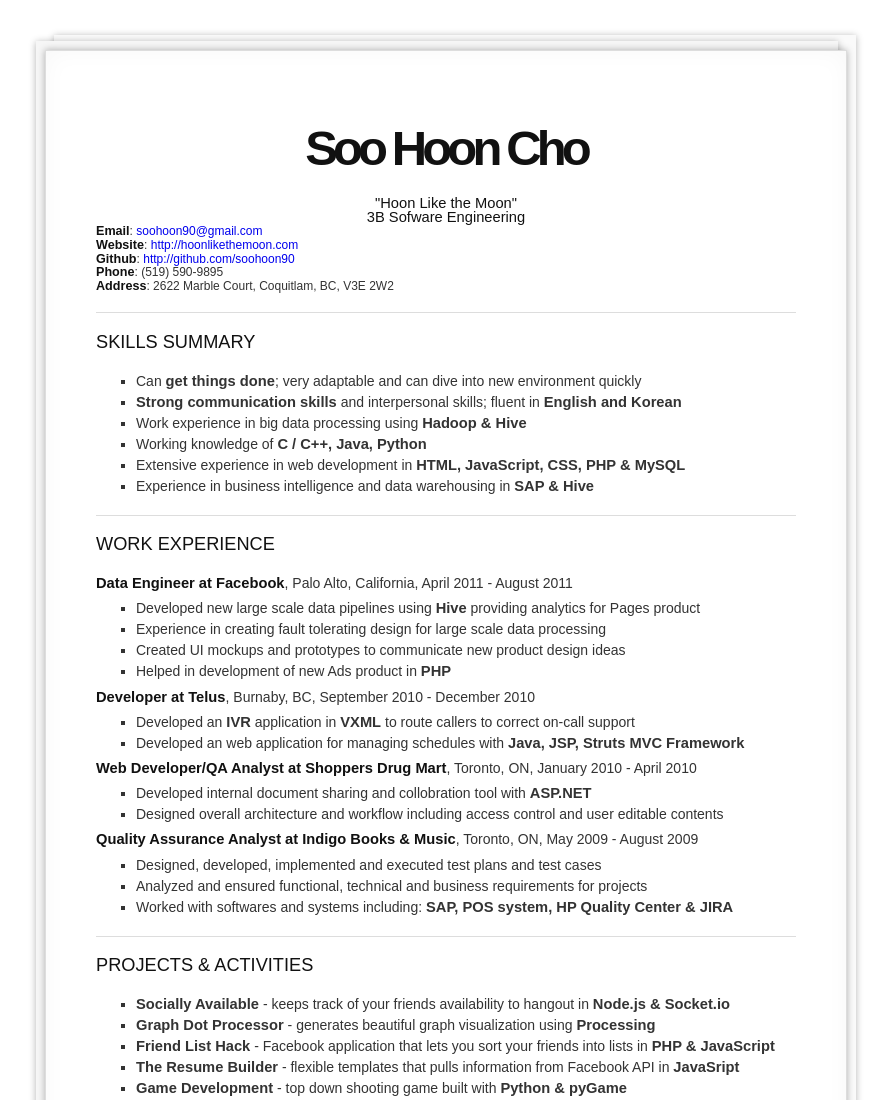
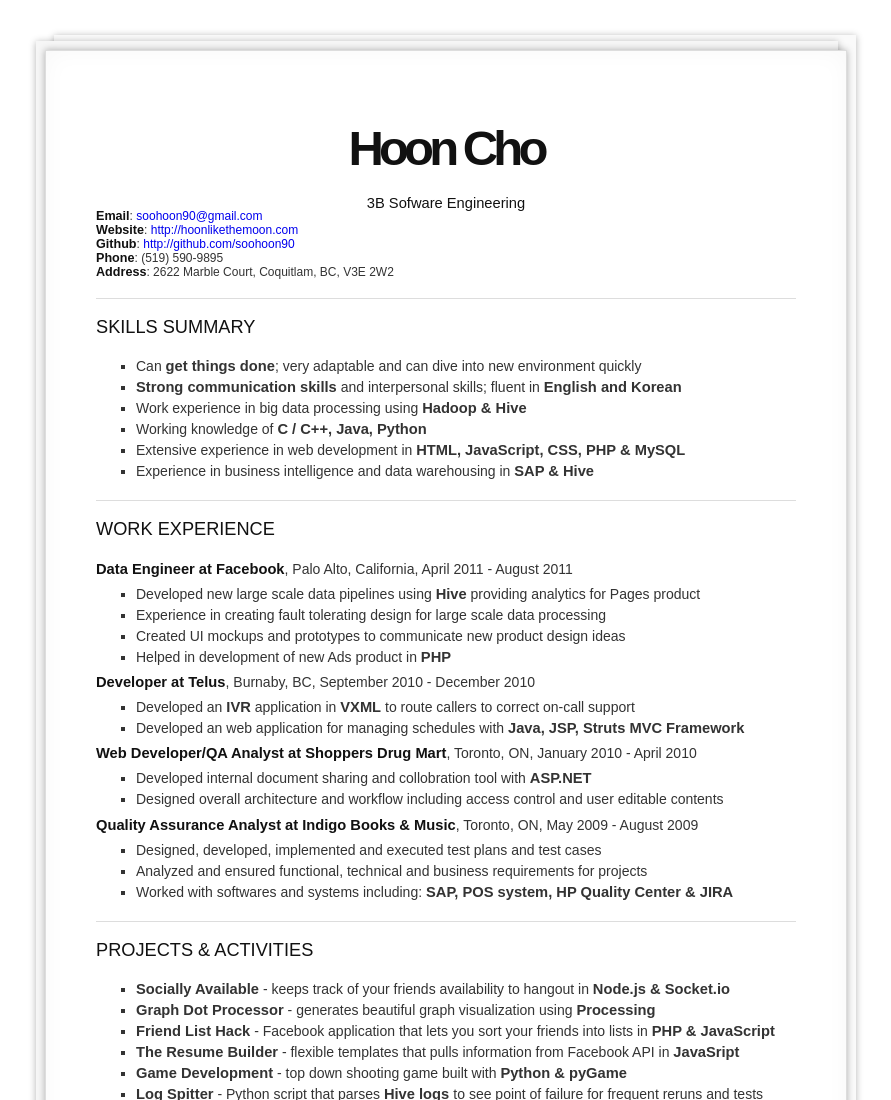
Before and after one commit to soohoon90/soohoon90.github.com, a plain HTML site: page index.html in a window 1280 px wide. Shown: the top 1100 px of the page, without its empty margins (194-1085 px from the left). Drawn offline with Linux system fonts and the light colour scheme.

Commit message:
delete hoonlikethemoon

```diff
--- a/index.html
+++ b/index.html
@@ -2,7 +2,7 @@
 <html xmlns="http://www.w3.org/1999/xhtml">
 <head>
 <meta http-equiv="Content-Type" content="text/html; charset=UTF-8" />
-<title>Soo Hoon Cho 3B Software Engineering Resume</title>
+<title>Hoon Cho 3B Software Engineering Resume</title>
 <style type="text/css">
 	body {
 		background-color: white;
@@ -100,8 +100,7 @@
 </head>
 <body>
 <div class="page">
-	<h1>Soo Hoon Cho</h1>
-	<h2>"Hoon Like the Moon"</h2>
+	<h1>Hoon Cho</h1>
 	<h2>3B Sofware Engineering</h2>
 	<p class="style2">
 		<strong>Email</strong>: <a href="mailto:soohoon90@gmail.com">soohoon90@gmail.com</a><br />
```
